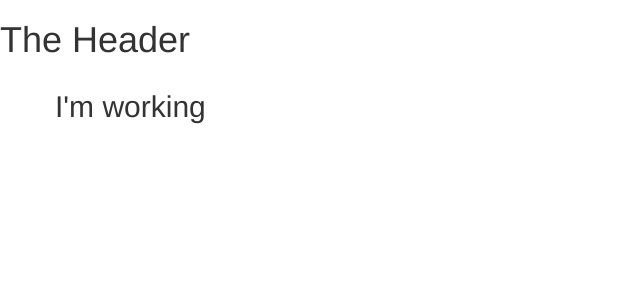
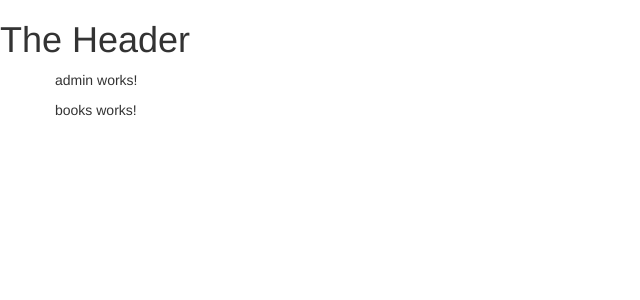
Before and after one commit to aswathyeg/library-management, an Angular app: page / in a window 1280 px wide. Shown: the top 300 px of the page, without its empty margins (0-640 px from the left). Built offline with nearby package versions, Linux system fonts and the light colour scheme.

Commit message:
start working on components

```diff
--- a/src/app/app.component.html
+++ b/src/app/app.component.html
@@ -5,7 +5,8 @@
 <div class="container">
    <div class="row">
    <div class=".col-md-12">
-     <h2>I'm working</h2>
+     <app-admin></app-admin>
+     <app-books></app-books>
    </div>
    </div>
 </div>
```
